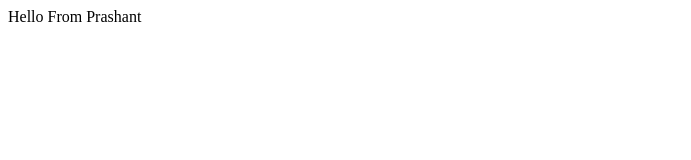
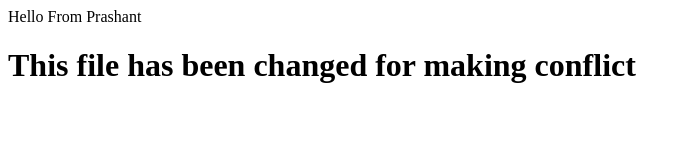
Before and after one commit to Prashant-3010/demo-repo, a plain HTML site: page index.html in a window 1280 px wide. Shown: the whole page, without its empty margins (0-691 px from the left). Drawn offline with Linux system fonts and the light colour scheme.

Commit message:
Updated heading of index.html file

```diff
--- a/index.html
+++ b/index.html
@@ -1 +1,2 @@
 <p>Hello From Prashant</p>
+<h1>This file has been changed for making conflict</h1>
```
